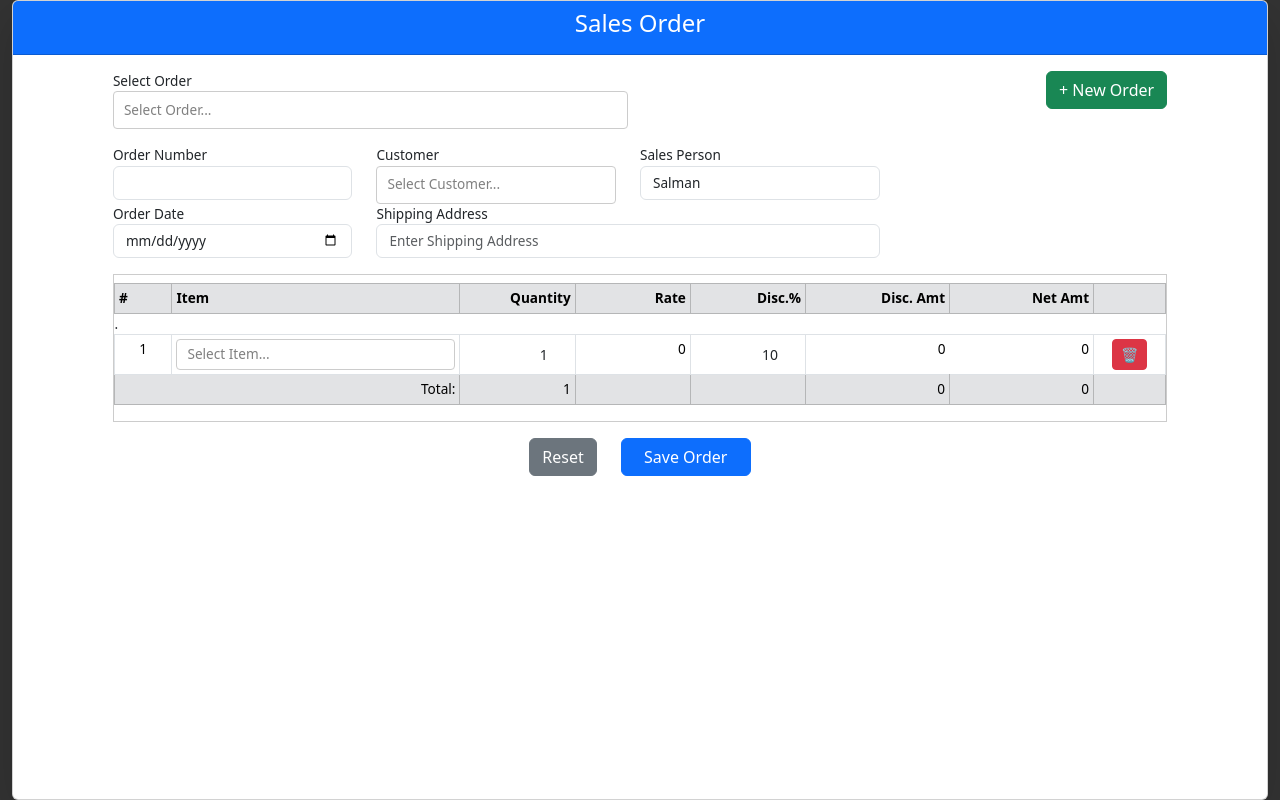
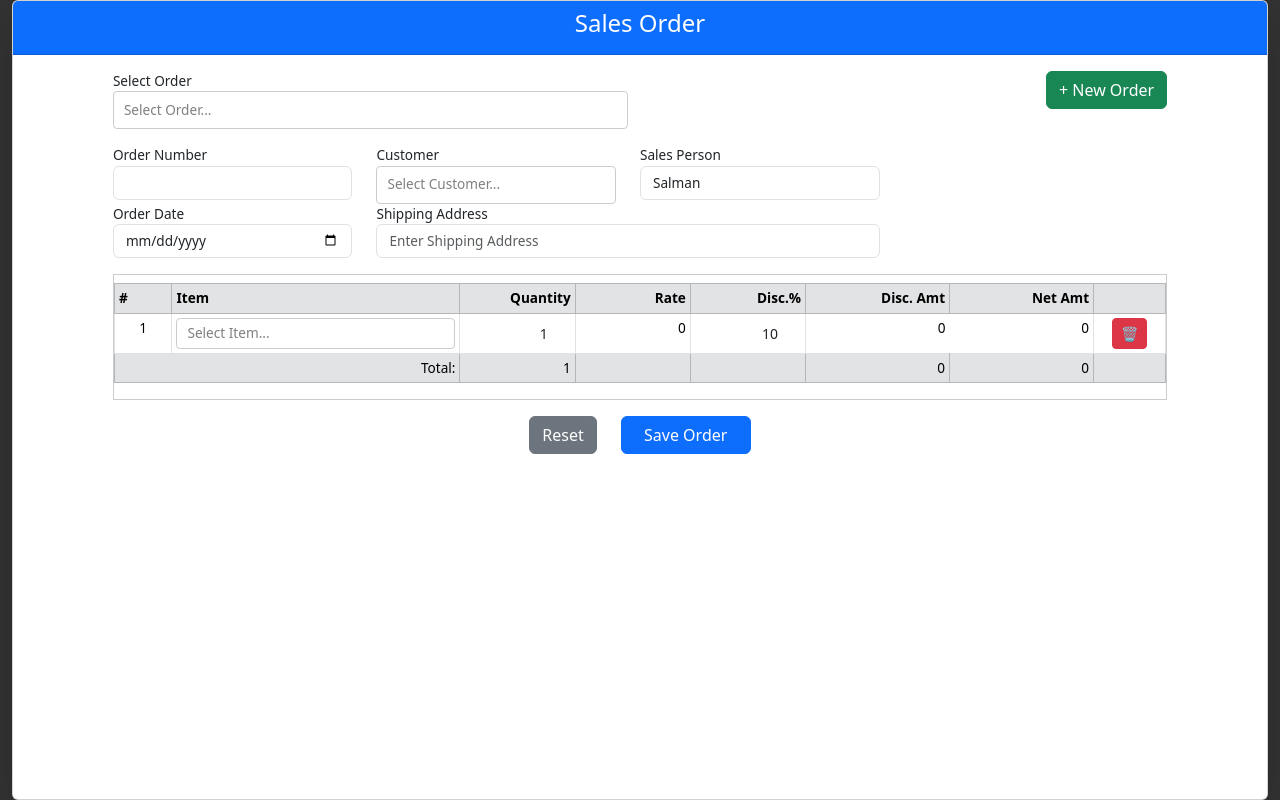
Before and after one commit to mkashifmaster/retailsystem, a React (Create React App) app: page / in a window 1280 px wide. Built offline with nearby package versions, Linux system fonts and the light colour scheme.

Commit message:
2025-03-30

```diff
--- a/src/components/transactions/SalesOrder/OrderDetails.js
+++ b/src/components/transactions/SalesOrder/OrderDetails.js
@@ -125,7 +125,6 @@ function OrderDetails({ orderDetails, setOrderDetails }) {
 
         {/* Scrollable Body */}
         <tbody>
-          .
           {orderDetails.map((item, index) => {
             const amount = item.quantity * item.rate;
             const discountAmount = amount * (item.discount / 100);
```
